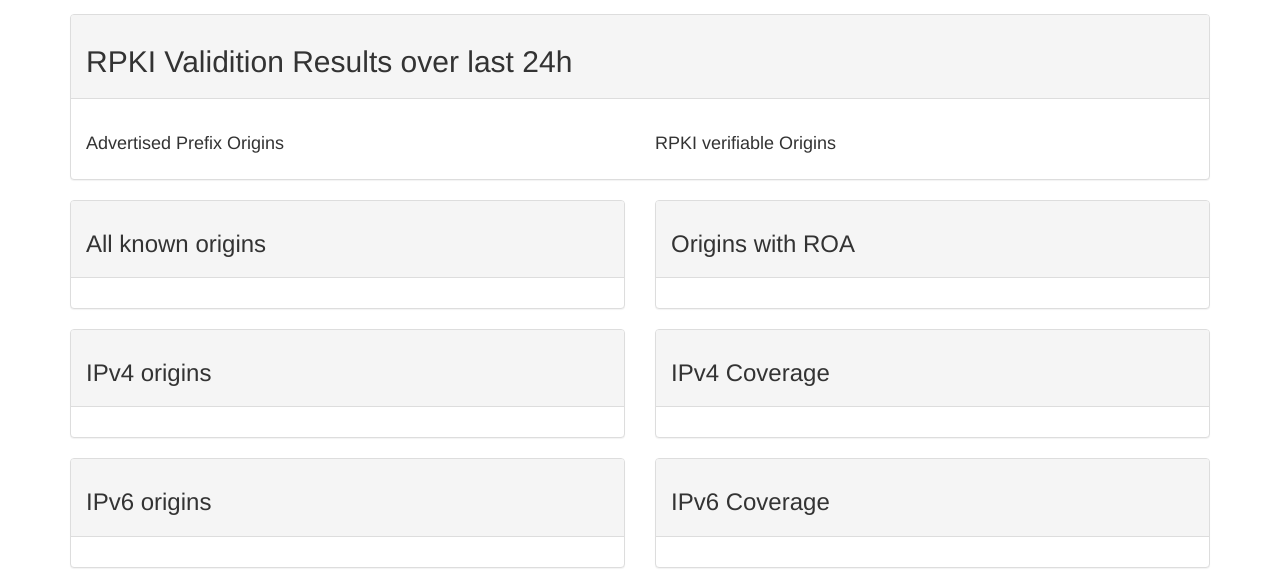
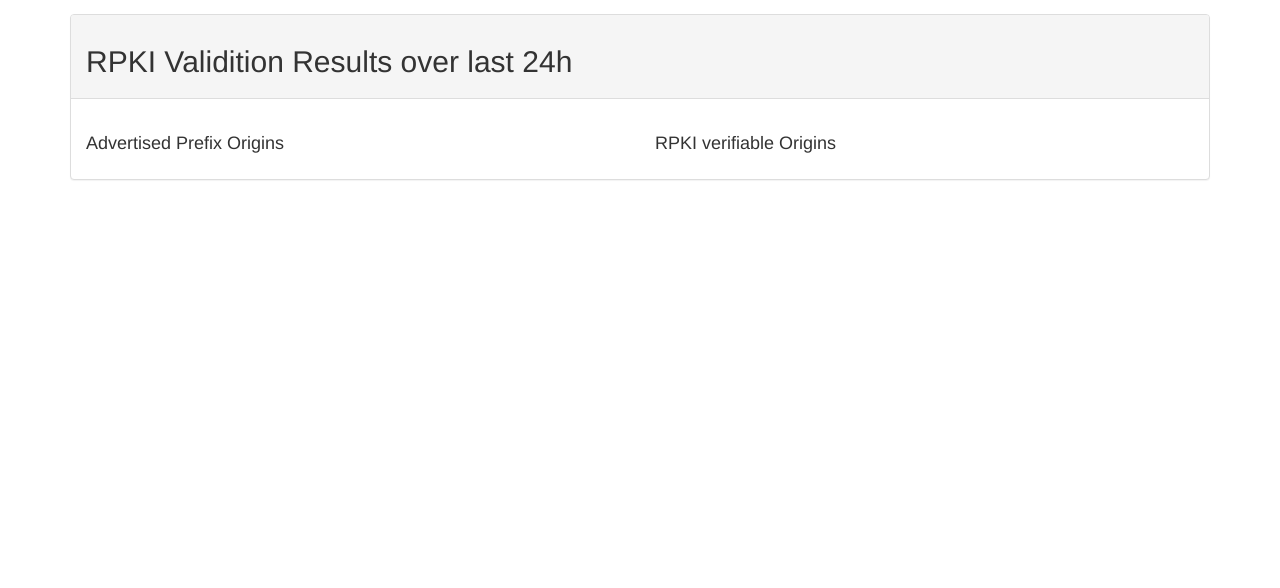
Before and after one commit to rtrlib/rpki-read, a Python web app: template src/app/templates/stats.html in a window 1280 px wide. Shown: the part 329-917 px from the top of the page. After the commit the page ends 509 px from the top, so only its background shows below. Run offline with Jinja, Linux system fonts and the light colour scheme; the template is opened without the code that fills it, so the values that code supplies are empty; some libraries are stand-ins or nearby versions.

Commit message:
stats: add last24h

```diff
--- a/src/app/templates/stats.html
+++ b/src/app/templates/stats.html
@@ -4,54 +4,53 @@
     <script type="text/javascript">
         google.load("visualization", "1", {packages:["corechart"], 'language': 'en'});
         google.setOnLoadCallback(drawLineCharts);
-      google.setOnLoadCallback(drawPieCharts);
 
-      function drawPieCharts() {
-        var data_all_origins = google.visualization.arrayToDataTable({{ stats.table_all|tojson }});
-        var view_roa_origins = new google.visualization.DataView(data_all_origins);
-        view_roa_origins.hideRows([3]); // skip row with NotFound
-        var data_ipv4_origins = google.visualization.arrayToDataTable({{ stats.ipv4_origins|tojson }});
-        var data_ipv6_origins = google.visualization.arrayToDataTable({{ stats.ipv6_origins|tojson }});
-        var data_ipv4_coverage = google.visualization.arrayToDataTable({{ stats.ipv4_coverage|tojson }});
-        var data_ipv6_coverage = google.visualization.arrayToDataTable({{ stats.ipv6_coverage|tojson }});
+        function drawLineCharts() {
+            var ldata_all = new google.visualization.DataTable();
+            ldata_all.addColumn('datetime', 'Timestamp');
+            ldata_all.addColumn('number', 'Valid');
+            ldata_all.addColumn('number', 'Invalid Length');
+            ldata_all.addColumn('number', 'Invalid AS');
+            ldata_all.addColumn('number', 'Not Found');
+            ldata_all_json = {{ stats.last24h|tojson }}
+            $.each(ldata_all_json, function(i,row) {
+                ldata_all.addRow([
+                    (new Date(row.ts*1000)),
+                    parseInt(row.num_Valid),
+                    parseInt(row.num_InvalidLength),
+                    parseInt(row.num_InvalidAS),
+                    parseInt(row.num_NotFound)
+            });
 
-        var pc_opts = {
-            legend:{position: 'left'},
-            enableInteractivity: false,
-            slices: {
+            var ldata_roa = new google.visualization.DataView(ldata_all);
+            ldata_roa.setColumns([0,1,2,3]); // skip column with NotFound
+
+            var lopts_all = {
+                hAxis:{format: 'yy/MM/dd\nHH:mm'},
+                series: {
                     0: { color: '#33a02c' },
                     1: { color: '#ff7f00' },
                     2: { color: '#e31a1c' },
                     3: { color: '#888888' }
                 },
-            is3D: true,
-            chartArea:{left:'5%',top:'5%',width:'90%',height:'95%'}
+                legend:{position: 'top'},
+                chartArea:{left:'5%',top:'10%',width:'90%',height:'90%'}
             };
-        var pc_opts_roa = {
-            legend:{position: 'left'},
-            enableInteractivity: false,
-            slices: {
+            var lopts_roa = {
+                hAxis:{format: 'yy/MM/dd\nHH:mm'},
+                series: {
                     0: { color: '#33a02c' },
                     1: { color: '#ff7f00' },
                     2: { color: '#e31a1c' }
                 },
-            is3D: true,
-            chartArea:{left:'5%',top:'5%',width:'90%',height:'95%'}
+                legend:{position: 'top'},
+                chartArea:{left:'5%',top:'10%',width:'90%',height:'90%'}
             };
 
-        var pc_all_origins = new google.visualization.PieChart(document.getElementById('pc_all_origins'));
-        var pc_roa_origins = new google.visualization.PieChart(document.getElementById('pc_roa_origins'));
-        var pc_ipv4_origins = new google.visualization.PieChart(document.getElementById('pc_ipv4_origins'));
-        var pc_ipv6_origins = new google.visualization.PieChart(document.getElementById('pc_ipv6_origins'));
-        var pc_ipv4_coverage = new google.visualization.PieChart(document.getElementById('pc_ipv4_coverage'));
-        var pc_ipv6_coverage = new google.visualization.PieChart(document.getElementById('pc_ipv6_coverage'));
-
-        pc_all_origins.draw(data_all_origins, pc_opts);
-        pc_roa_origins.draw(view_roa_origins, pc_opts_roa);
-        pc_ipv4_origins.draw(data_ipv4_origins, pc_opts);
-        pc_ipv6_origins.draw(data_ipv6_origins, pc_opts);
-        pc_ipv4_coverage.draw(data_ipv4_coverage, pc_opts);
-        pc_ipv6_coverage.draw(data_ipv6_coverage, pc_opts);
+            var lchart_all = new google.visualization.LineChart(document.getElementById('lChartAll24h'));
+            var lchart_roa = new google.visualization.LineChart(document.getElementById('lChartROA24h'));
+            lchart_all.draw(ldata_all, lopts_all);
+            lchart_roa.draw(ldata_roa, lopts_roa);
         }
     </script>
 {% endblock %}
@@ -91,69 +90,15 @@
                         <div class="row row-eq-height">
                             <div class="col-md-6 col-xs-12">
                                 <h4>Advertised Prefix Origins</h4>
-                                <div id="lChartAll" style="height: 100%"></div>
+                                <div id="lChartAll24h" style="height: 100%"></div>
                             </div> <!-- div panel body col right -->
                             <div class="col-md-6 col-xs-12">
                                 <h4>RPKI verifiable Origins</h4>
-                                <div id="lChartROA" style="height: 100%"></div>
+                                <div id="lChartROA24h" style="height: 100%"></div>
                             </div> <!-- div panel body col right -->
                         </div> <!-- div row-eq-height -->
                     </div> <!-- div panel body -->
                 </div> <!-- div panel -->
             </div> <!-- div col stats -->
         </div><!-- div row  -->
-        <div class="row">
-            <div class="col-md-6 col-xs-12"><div class="panel panel-default">
-                <div class="panel-heading">
-                    <h3>All known origins</h3>
-                </div>
-                <div class="panel-body">
-                    <div id="pc_all_origins"></div>
-                </div>
-            </div></div>
-            <div class="col-md-6 col-xs-12"><div class="panel panel-default">
-                <div class="panel-heading">
-                    <h3>Origins with ROA</h3>
-                </div>
-                <div class="panel-body">
-                    <div id="pc_roa_origins"></div>
-                </div>
-            </div></div>
-        </div>
-        <div class="row">
-            <div class="col-md-6 col-xs-12"><div class="panel panel-default">
-                <div class="panel-heading">
-                    <h3>IPv4 origins</h3>
-                </div>
-                <div class="panel-body">
-                    <div id="pc_ipv4_origins"></div>
-                </div>
-            </div></div>
-            <div class="col-md-6 col-xs-12"><div class="panel panel-default">
-                <div class="panel-heading">
-                    <h3>IPv4 Coverage</h3>
-                </div>
-                <div class="panel-body">
-                    <div id="pc_ipv4_coverage"></div>
-                </div>
-            </div></div>
-        </div>
-        <div class="row">
-            <div class="col-md-6 col-xs-12"><div class="panel panel-default">
-                <div class="panel-heading">
-                    <h3>IPv6 origins</h3>
-                </div>
-                <div class="panel-body">
-                    <div id="pc_ipv6_origins"></div>
-                </div>
-            </div></div>
-            <div class="col-md-6 col-xs-12"><div class="panel panel-default">
-                <div class="panel-heading">
-                    <h3>IPv6 Coverage</h3>
-                </div>
-                <div class="panel-body">
-                    <div id="pc_ipv6_coverage"></div>
-                </div>
-            </div></div>
-        </div>
 {% endblock %}
```
Also changed, not shown: src/app/views.py (+38 -36 lines). Lines whose indentation alone changed are shown as unchanged.
